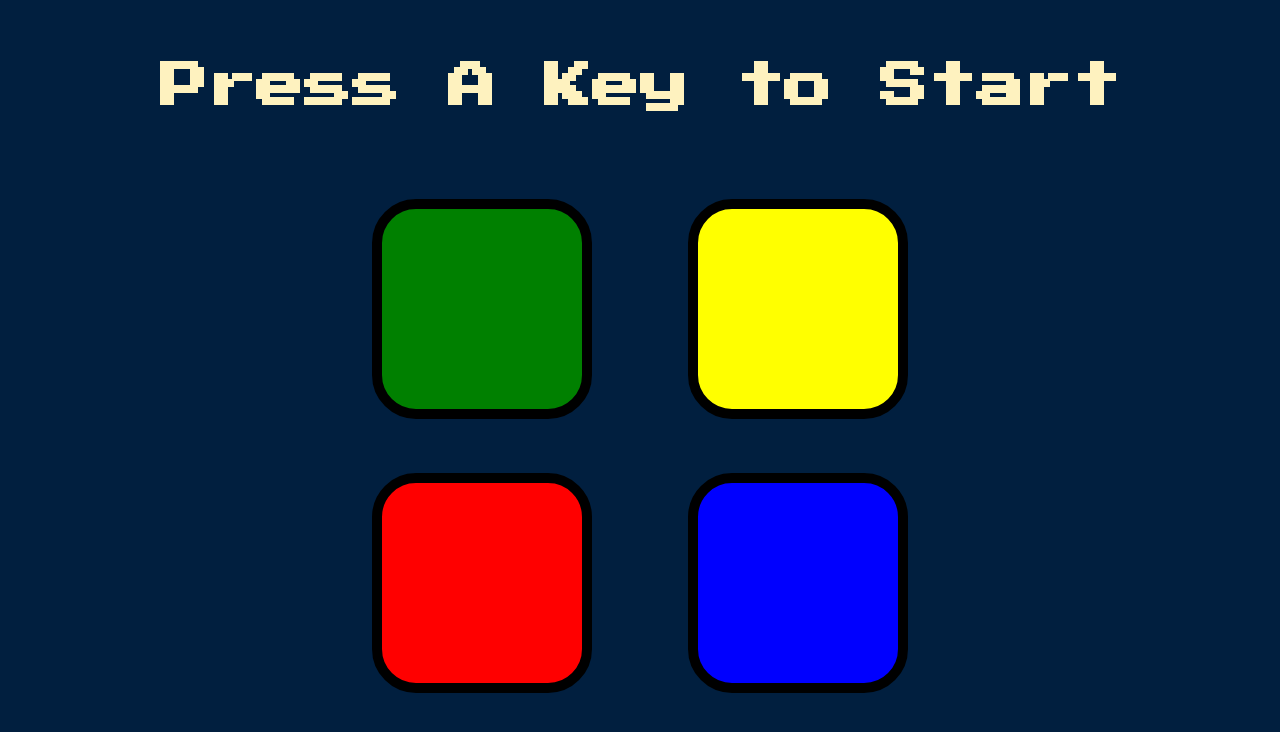
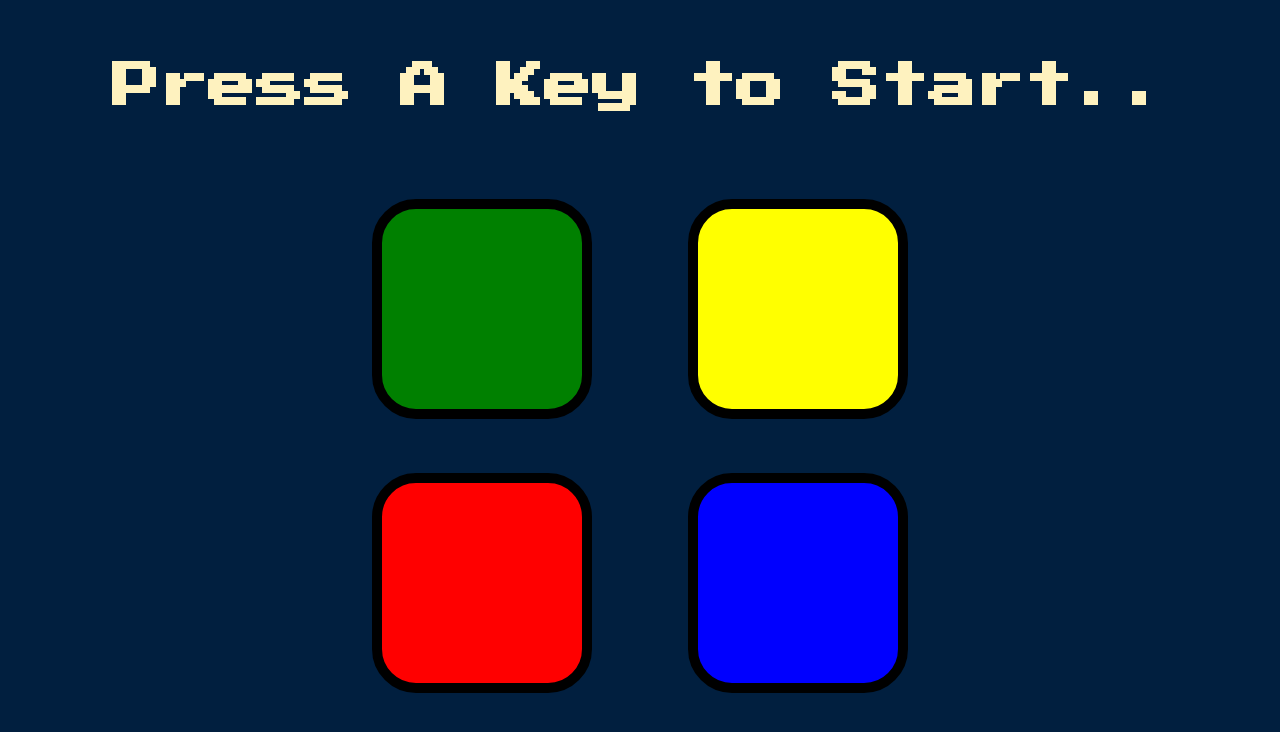
Before and after one commit to Raja2703/SimonGame, a plain HTML site: page index.html in a window 1280 px wide. Drawn offline with nearby package versions, Linux system fonts and the light colour scheme.

Commit message:
changed header

```diff
--- a/index.html
+++ b/index.html
@@ -9,7 +9,7 @@
 </head>
 
 <body>
-  <h1 id="level-title">Press A Key to Start</h1>
+  <h1 id="level-title">Press A Key to Start..</h1>
   <div class="container">
     <div lass="row">
 
```
